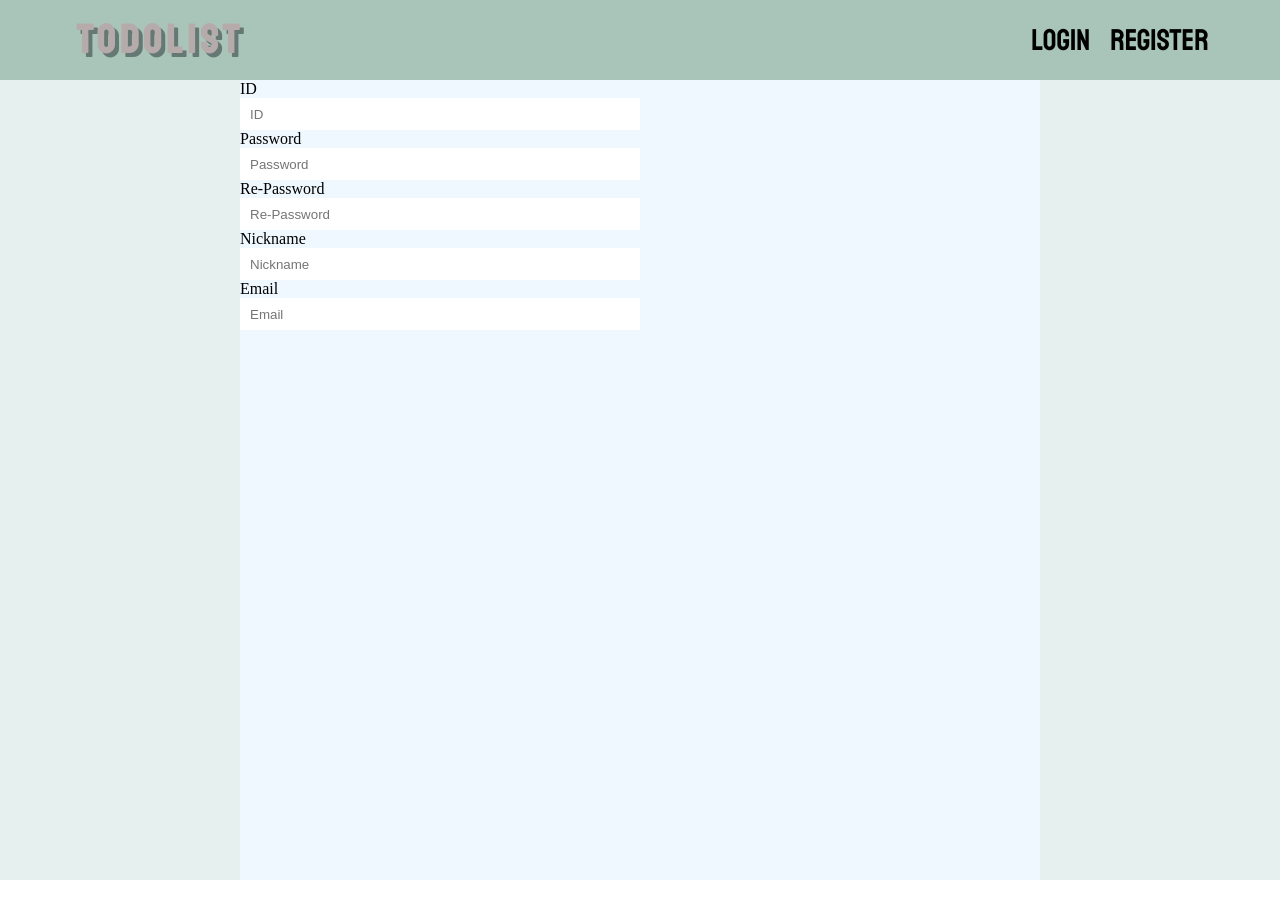
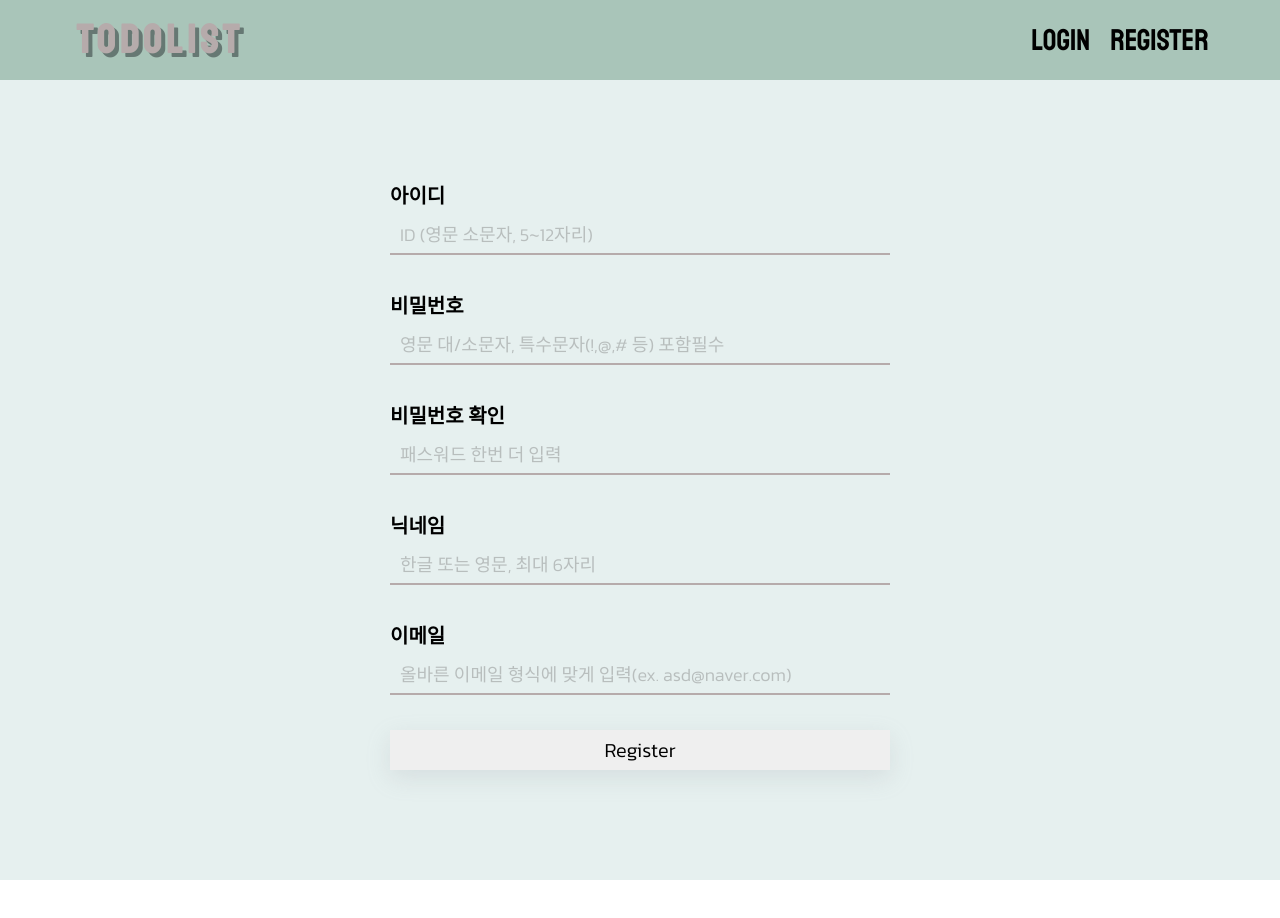
Before and after one commit to imkdw/clone-coding, a React (Create React App) app in the folder todolist/client/: page /register in a window 1280 px wide. Shown: the top 918 px of the page. Before the commit the page ends 880 px from the top, so only its background shows below. Built offline with nearby package versions, Linux system fonts and the light colour scheme.

Commit message:
220627
회원가입로직 유효성 검사 구현중

```diff
--- a/todolist/client/public/index.html
+++ b/todolist/client/public/index.html
@@ -33,6 +33,14 @@
       rel="stylesheet"
     />
 
+    <!-- Google Fonts : Kanit -->
+    <link rel="preconnect" href="https://fonts.googleapis.com" />
+    <link rel="preconnect" href="https://fonts.gstatic.com" crossorigin />
+    <link
+      href="https://fonts.googleapis.com/css2?family=Kanit:wght@300&display=swap"
+      rel="stylesheet"
+    />
+
     <title>React App</title>
   </head>
   <body>
--- a/todolist/client/src/GlobalStyles.tsx
+++ b/todolist/client/src/GlobalStyles.tsx
@@ -28,6 +28,16 @@ const GlobalStyle = createGlobalStyle`
   button {
     cursor: pointer;
   }
+
+  input {
+    outline: none;
+
+    &::placeholder {
+      opacity: .4;
+      font-size: 18px;
+    }
+  }
+
 `;
 
 export default GlobalStyle;
--- a/todolist/client/src/components/common/AuthInput.tsx
+++ b/todolist/client/src/components/common/AuthInput.tsx
@@ -1,20 +1,35 @@
+import { ChangeEvent } from "react";
 import styled from "styled-components";
 
 type AuthInputProps = {
   type: string;
   placeholder: string;
   id: string;
+  onChange: (event: ChangeEvent<HTMLInputElement>) => void;
+  name: string;
 };
 
 const StyledInput = styled.input`
-  width: 400px;
-  height: 50px;
+  width: 100%;
+  height: 40px;
   border: none;
   padding-left: 10px;
+  font-family: "Kanit", sans-serif;
+  font-size: 20px;
+  background-color: transparent;
+  border-bottom: 2px solid #b6abab;
 `;
 
-function AuthInput({ type, placeholder, id }: AuthInputProps) {
-  return <StyledInput type={type} placeholder={placeholder} id={id} />;
+function AuthInput({ type, placeholder, id, onChange, name }: AuthInputProps) {
+  return (
+    <StyledInput
+      type={type}
+      placeholder={placeholder}
+      id={id}
+      onChange={onChange}
+      name={name}
+    />
+  );
 }
 
 export default AuthInput;
--- a/todolist/client/src/components/common/Label.tsx
+++ b/todolist/client/src/components/common/Label.tsx
@@ -1,10 +1,20 @@
+import styled from "styled-components";
+
+const StyledLabel = styled.label`
+  font-family: "Kanit", sans-serif;
+  font-weight: bold;
+  font-size: 20px;
+  width: 100%;
+  height: 35px;
+`;
+
 type LabelProps = {
   label: string;
   htmlFor: string;
 };
 
 function Label({ label, htmlFor }: LabelProps) {
-  return <label htmlFor={htmlFor}>{label}</label>;
+  return <StyledLabel htmlFor={htmlFor}>{label}</StyledLabel>;
 }
 
 export default Label;
--- a/todolist/client/src/components/login/LoginForm.tsx
+++ b/todolist/client/src/components/login/LoginForm.tsx
@@ -1,13 +1,72 @@
+import { ChangeEvent } from "react";
 import styled from "styled-components";
+import AuthInput from "../common/AuthInput";
+import Label from "../common/Label";
+import { useState } from "react";
 
 const StyledForm = styled.form`
   width: 800px;
   height: 100%;
-  background-color: aliceblue;
+  display: flex;
+  flex-direction: column;
+  gap: 30px;
+  align-items: center;
+  margin-top: 300px;
+`;
+
+const StyleInputWrapper = styled.div`
+  width: 500px;
+  height: 80px;
+  display: flex;
+  flex-direction: column;
+`;
+
+const StyledButton = styled.button`
+  background-color: D9D9D9;
+  width: 500px;
+  height: 40px;
+  border: none;
+  font-family: "Kanit", sans-serif;
+  font-size: 20px;
+  box-shadow: rgba(149, 157, 165, 0.2) 0px 8px 24px;
 `;
 
 function LoginForm() {
-  return <StyledForm>loginform</StyledForm>;
+  const [account, setAccount] = useState({
+    id: "",
+    password: "",
+  });
+
+  const textData = [
+    { type: "text", placeholder: "ID", id: "userId" },
+    { type: "password", placeholder: "Password", id: "password" },
+  ];
+
+  const onChange = (event: ChangeEvent<HTMLInputElement>) => {
+    const { name, value } = event.currentTarget;
+    setAccount({
+      ...account,
+      [name]: value,
+    });
+  };
+
+  return (
+    <StyledForm>
+      {textData.map(({ type, placeholder, id }) => (
+        <StyleInputWrapper key={id}>
+          <Label label={placeholder} htmlFor={id} />
+          <AuthInput
+            type={type}
+            placeholder={placeholder}
+            id={id}
+            onChange={onChange}
+            name={id}
+          />
+        </StyleInputWrapper>
+      ))}
+      <StyledButton type="submit">Login</StyledButton>
+    </StyledForm>
+  );
 }
 
 export default LoginForm;
--- a/todolist/client/src/components/register/RegisterForm.tsx
+++ b/todolist/client/src/components/register/RegisterForm.tsx
@@ -1,36 +1,191 @@
+import { ChangeEvent, FormEvent, useState } from "react";
 import styled from "styled-components";
 import AuthInput from "../common/AuthInput";
 import Label from "../common/Label";
+import StateBox from "./StateBox";
 
 const StyledForm = styled.form`
   width: 800px;
   height: 100%;
-  background-color: aliceblue;
+  display: flex;
+  flex-direction: column;
+  align-items: center;
+  margin-top: 200px;
 `;
 
 const StyleInputWrapper = styled.div`
-  width: 300px;
-  height: 50px;
+  width: 500px;
+  height: 110px;
   display: flex;
   flex-direction: column;
 `;
 
+const StyledButton = styled.button`
+  background-color: D9D9D9;
+  width: 500px;
+  height: 40px;
+  border: none;
+  font-family: "Kanit", sans-serif;
+  font-size: 20px;
+  box-shadow: rgba(149, 157, 165, 0.2) 0px 8px 24px;
+`;
+
 function RegisterForm() {
+  const [account, setAccount] = useState({
+    id: "",
+    password: "",
+    rePassword: "",
+    nickname: "",
+    email: "",
+  });
+
+  const [stateMessage, setStateMessage] = useState({
+    id: "",
+    password: "",
+    rePassword: "",
+    nickname: "",
+    email: "",
+  });
+
+  const [isValid, setIsValid] = useState({
+    id: false,
+    password: false,
+    rePassword: false,
+    nickname: false,
+    email: false,
+  });
+
   const textData = [
-    { type: "text", placeholder: "ID", id: "userId" },
-    { type: "password", placeholder: "Password", id: "password" },
-    { type: "password", placeholder: "Re-Password", id: "rePassword" },
-    { type: "text", placeholder: "Nickname", id: "nickname" },
-    { type: "text", placeholder: "Email", id: "email" },
+    {
+      type: "text",
+      label: "아이디",
+      placeholder: "ID (영문 소문자, 5~12자리)",
+      id: "id",
+    },
+    {
+      type: "password",
+      label: "비밀번호",
+      placeholder: "영문 대/소문자, 특수문자(!,@,# 등) 포함필수",
+      id: "password",
+    },
+    {
+      type: "password",
+      label: "비밀번호 확인",
+      placeholder: "패스워드 한번 더 입력",
+      id: "rePassword",
+    },
+    {
+      type: "text",
+      label: "닉네임",
+      placeholder: "한글 또는 영문, 최대 6자리",
+      id: "nickname",
+    },
+    {
+      type: "text",
+      label: "이메일",
+      placeholder: "올바른 이메일 형식에 맞게 입력(ex. asd@naver.com)",
+      id: "email",
+    },
   ];
+
+  const onSubmit = (event: FormEvent<HTMLFormElement>) => {
+    event.preventDefault();
+  };
+
+  const onChange = (event: ChangeEvent<HTMLInputElement>) => {
+    const { name, value } = event.currentTarget;
+    console.log(name, value);
+
+    setAccount({
+      ...account,
+      [name]: value,
+    });
+
+    switch (name) {
+      /**
+       * [ 아이디 ]
+       * 1. 영어 및 소문자로만 구성되있는지 체크
+       * 2. 입력한 길이가 12자리 이하인지 체크
+       *
+       * [ 비밀번호 ]
+       * 1. 영어 대문자 및 소문자인지 체크
+       * 2. 특수문자가 포함되어있는지 체크
+       * 3. 최소 10자리인지 체크
+       *
+       * [ 비밀번호 확인 ]
+       * 1. 비밀번호 칸과 동일한지 확인
+       *
+       * [ 닉네임 ]
+       * 1. 특수문자가 포함되있는지 확인
+       * 2. 최소 2자리 ~ 최대 6자리 확인
+       *
+       * [ 이메일 ]
+       * 1. 이메일형식에 올바른지 확인
+       */
+      case "id":
+        const regex = /[a-z]/g;
+        const lowerCaseCondition = account.id.match(regex);
+        const lenghtCondition = account.id.length < 13;
+
+        if (!lowerCaseCondition) {
+          setStateMessage({
+            ...stateMessage,
+            [name]: "아이디는 소문자만 입력이 가능합니다.",
+          });
+          setIsValid({
+            ...isValid,
+            [name]: false,
+          });
+        }
+
+        if (!lenghtCondition) {
+          setStateMessage({
+            ...stateMessage,
+            [name]: "아이디는 최대 12자리 입니다.",
+          });
+          setIsValid({
+            ...isValid,
+            [name]: false,
+          });
+        }
+
+        if (lowerCaseCondition && lenghtCondition) {
+          setStateMessage({
+            ...stateMessage,
+            [name]: "올바른 형식입니다.",
+          });
+          setIsValid({
+            ...isValid,
+            [name]: true,
+          });
+        }
+
+        break;
+      // case "password":
+      // case "rePassword":
+      // case "nickname":
+      // case "email":
+      default:
+        break;
+    }
+  };
+
   return (
-    <StyledForm>
-      {textData.map(({ type, placeholder, id }) => (
+    <StyledForm onSubmit={onSubmit}>
+      {textData.map(({ type, label, placeholder, id }) => (
         <StyleInputWrapper key={id}>
-          <Label label={placeholder} htmlFor={id} />
-          <AuthInput type={type} placeholder={placeholder} id={id} />
+          <Label label={label} htmlFor={id} />
+          <AuthInput
+            type={type}
+            placeholder={placeholder}
+            id={id}
+            onChange={onChange}
+            name={id}
+          />
+          <StateBox message={stateMessage["id"]} />
         </StyleInputWrapper>
       ))}
+      <StyledButton type="submit">Register</StyledButton>
     </StyledForm>
   );
 }
--- /dev/null
+++ b/todolist/client/src/components/register/StateBox.tsx
@@ -0,0 +1,19 @@
+import styled from "styled-components";
+
+const StyledStateBox = styled.div`
+  width: 100%;
+  height: 30px;
+  font-family: "Kanit", sans-serif;
+  color: red;
+  opacity: 0.5;
+`;
+
+type StateBoxProps = {
+  message: string;
+};
+
+function StateBox({ message }: StateBoxProps) {
+  return <StyledStateBox>{message}</StyledStateBox>;
+}
+
+export default StateBox;
--- /dev/null
+++ b/todolist/client/src/validation/isValidUserId.ts
@@ -0,0 +1,3 @@
+function isValidUserId(userId: string) {}
+
+export default isValidUserId;
```
